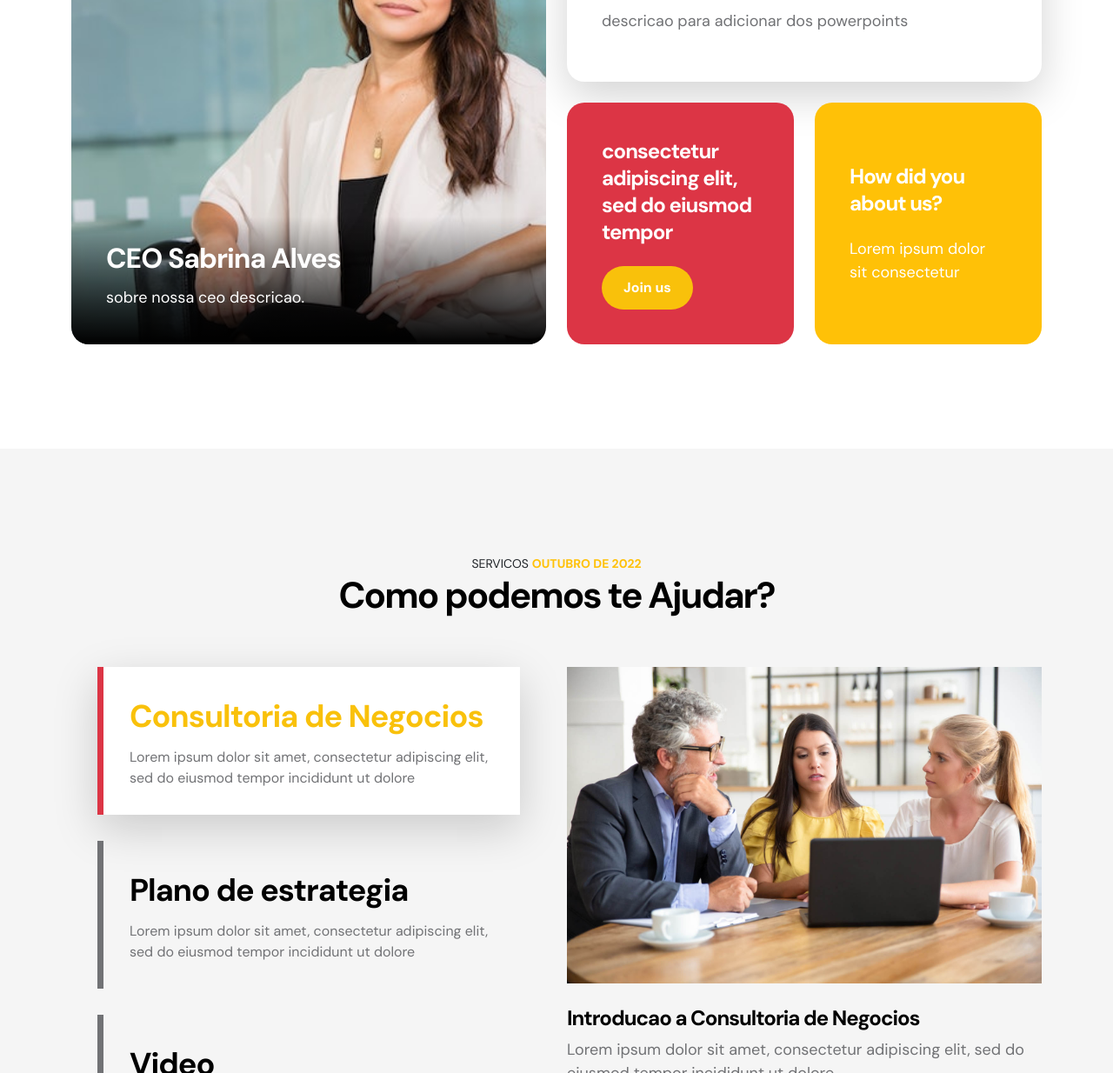
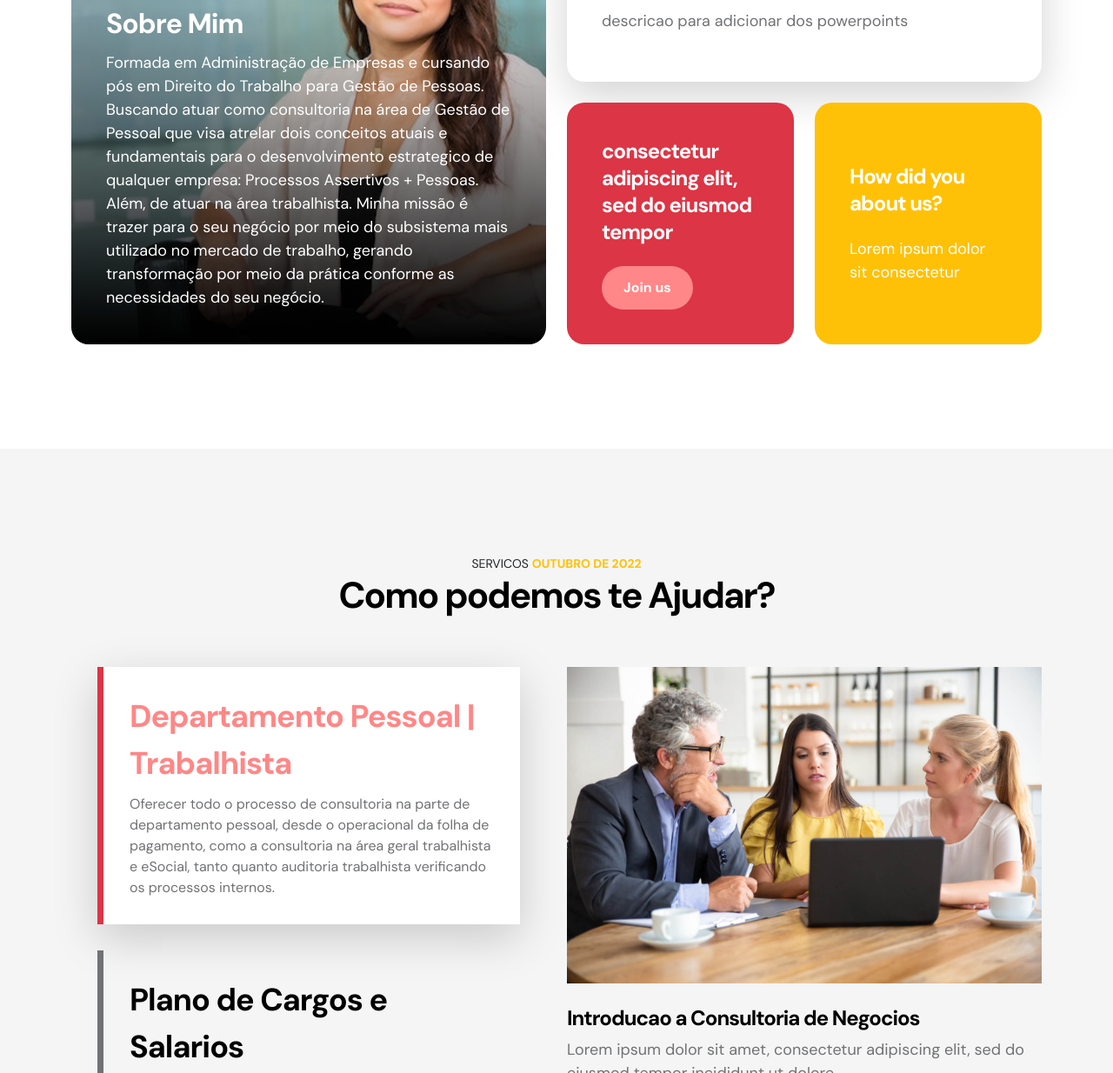
Before and after one commit to GuiAlvesdev/project-contabil-landing-page, a plain HTML site: page index.html in a window 1280 px wide. Shown: the part 1101-2335 px from the top of the page at 87% size. Drawn offline with Linux system fonts and the light colour scheme.

Commit message:
att style :style:

```diff
--- a/css/tooplate-waso-strategy.css
+++ b/css/tooplate-waso-strategy.css
@@ -14,7 +14,7 @@ Free Bootstrap 5 HTML Template
 -----------------------------------------*/
 :root {
   --white-color:                  #ffffff;
-  --primary-color:                #f9c10b;
+  --primary-color:                #FF8787;
   --secondary-color:              #dc3545;
   --section-bg-color:             #f5f5f5;
   --dark-color:                   #000000;
--- a/index.html
+++ b/index.html
@@ -52,7 +52,7 @@
 
                     <div class="col-lg-3 col-md-3 col-12 ms-auto">
                         <ul class="social-icon">
-                            <li><a href="https://linkedin.com/" class="social-icon-link bi-linkedin"></a></li>
+                            <li><a href="https://www.linkedin.com/" class="social-icon-link bi-linkedin"></a></li>
 
                         </ul>
                     </div>
@@ -64,7 +64,7 @@
         <nav class="navbar navbar-expand-lg bg-white shadow-lg">
             <div class="container">
 
-                <a href="#" class="navbar-brand">Contabil<span class="text-danger">Estrategia</span></a>
+                <a href="#" class="navbar-brand">Sabrina<span class="text-danger">Alves</span></a>
 
                 <button class="navbar-toggler" type="button" data-bs-toggle="collapse" data-bs-target="#navbarNav" aria-controls="navbarNav" aria-expanded="false" aria-label="Toggle navigation">
                     <span class="navbar-toggler-icon"></span>
@@ -175,9 +175,14 @@
                                 <img src="images/ceo.jpg" class="img-fluid about-image" alt="">
 
                                 <div class="about-image-info">
-                                    <h4 class="text-white">CEO Sabrina Alves</h4>
+                                    <h4 class="text-white">Sobre Mim</h4>
 
-                                    <p class="text-white mb-0">sobre nossa ceo descricao.</p>
+                                    <p class="text-white mb-0">Formada em Administração de Empresas e cursando pós em Direito do
+                                        Trabalho para Gestão de Pessoas. Buscando  atuar como consultoria na área de Gestão de Pessoal
+                                         que visa atrelar dois conceitos atuais e fundamentais para o desenvolvimento estrategico de qualquer
+                                          empresa:  Processos Assertivos + Pessoas. Além, de atuar na área trabalhista. Minha missão é trazer
+                                          para o seu negócio por meio do subsistema mais utilizado no mercado de trabalho, gerando transformação por
+                                          meio da prática conforme as necessidades do seu negócio.</p>
                                 </div>
                             </div>
                         </div>
@@ -240,15 +245,17 @@
                             <nav>
                                 <div class="nav nav-tabs flex-column align-items-baseline" id="nav-tab" role="tablist">
                                     <button class="nav-link active" id="nav-business-tab" data-bs-toggle="tab" data-bs-target="#nav-business" type="button" role="tab" aria-controls="nav-business" aria-selected="true">
-                                        <h3>Consultoria de Negocios</h3>
+                                        <h3>Departamento Pessoal | Trabalhista</h3>
 
-                                        <span>Lorem ipsum dolor sit amet, consectetur adipiscing elit, sed do eiusmod tempor incididunt ut dolore</span>
+                                        <span>Oferecer todo o processo de consultoria na parte de departamento pessoal, desde o operacional da folha de pagamento, como a consultoria na área geral trabalhista e eSocial, tanto quanto auditoria
+                                            trabalhista verificando os processos internos.</span>
                                     </button>
 
                                     <button class="nav-link" id="nav-strategy-tab" data-bs-toggle="tab" data-bs-target="#nav-strategy" type="button" role="tab" aria-controls="nav-strategy" aria-selected="false">
-                                        <h3>Plano de estrategia</h3>
+                                        <h3>Plano de Cargos e Salarios</h3>
 
-                                        <span>Lorem ipsum dolor sit amet, consectetur adipiscing elit, sed do eiusmod tempor incididunt ut dolore</span>
+                                        <span>Ferramenta que visa organizar e padronizar o sistema de remuneração da empresa. É instrumento para atração e retenção de talentos e consequentemente incentiva o aprimoramento profissional dos colaboradores, criando sensos de justiça e meritocracia.
+                                            Utilizamos a Metodologia de Gestão de Pessoas mais atual do mercado e idebtificamos quais são as competencias Tecnicas e Comportamentais necessários em cada cargo.</span>
                                     </button>
 
                                     <button class="nav-link" id="nav-video-tab" data-bs-toggle="tab" data-bs-target="#nav-video" type="button" role="tab" aria-controls="nav-video" aria-selected="false">
@@ -428,7 +435,7 @@
                                         <div class="col-12">
                                             <textarea class="form-control" rows="7" id="message" name="message" placeholder="Message"></textarea>
 
-                                            <button type="submit" class="form-control">Enviar</button>
+                                            <button type="submit" class="form-control"><a href="https://t.me/guialvesdev">Enviar</a></button>
                                         </div>
 
                                     </div>
@@ -451,13 +458,15 @@
                                         <h5>
                                             <a href="mailto:info@company.com" class="footer-link">
                                                 <i class="bi-envelope-fill contact-icon me-2"></i>
-                                                email@gmail.com
+                                                consultoriasabrinaalves@gmail.com
                                             </a>
                                         </h5>
 
-                                        <!-- Copy "embed a map" HTML code from any point on Google Maps -> Share Link  -->
+                                        <!-- iframe maps  -->
 
-                                        <iframe class="google-map mt-4" src="https://www.google.com/maps/embed?pb=!1m18!1m12!1m3!1d117359.0663016085!2d-45.863012749999996!3d-23.189506249999997!2m3!1f0!2f0!3f0!3m2!1i1024!2i768!4f13.1!3m3!1m2!1s0x94cc4bb3858cc2e7%3A0xba25a33168f8c1!2zU8OjbyBKb3PDqSBkb3MgQ2FtcG9zLCBTUA!5e0!3m2!1spt-BR!2sbr!4v1664912002915!5m2!1spt-BR!2sbr" width="600" height="450" style="border:0;" allowfullscreen="" loading="lazy" referrerpolicy="no-referrer-when-downgrade" width="100%" height="300" allowfullscreen="" loading="lazy"></iframe>
+                                        <iframe class="google-map mt-4" src="https://www.google.com/maps/embed?pb=!1m18!1m12!1m3!1d117359.0663016085!2d-45.863012749999996!3d-23.189506249999997!2m3!1f0!2f0!3f0!3m2!1i1024!2i768!4f13.1!3m3!1m2!1s0x94cc4bb3858cc2e7%3A0xba25a33168f8c1!2zU8OjbyBKb3PDqSBkb3MgQ2FtcG9zLCBTUA!5e0!3m2!1spt-BR!2sbr!4v1664912002915!5m2!1spt-BR!2sbr"
+                                         width="600" height="450" style="border:0;" allowfullscreen=""
+                                          loading="lazy" referrerpolicy="no-referrer-when-downgrade" width="50%" height="300" allowfullscreen="" loading="lazy"></iframe>
 
                                     </div>
                                 </div>
@@ -479,7 +488,7 @@
                             <p class="copyright-text mb-0 me-4">Developed by guialvesdev</p>
 
                             <ul class="social-icon">
-                                <li><a href="https://linkedin.com/tooplate" class="social-icon-link bi-linkedin"></a></li>
+                                <li><a href="https://www.linkedin.com/" class="social-icon-link bi-linkedin"></a></li>
                             </ul>
 
                         </div>
```
